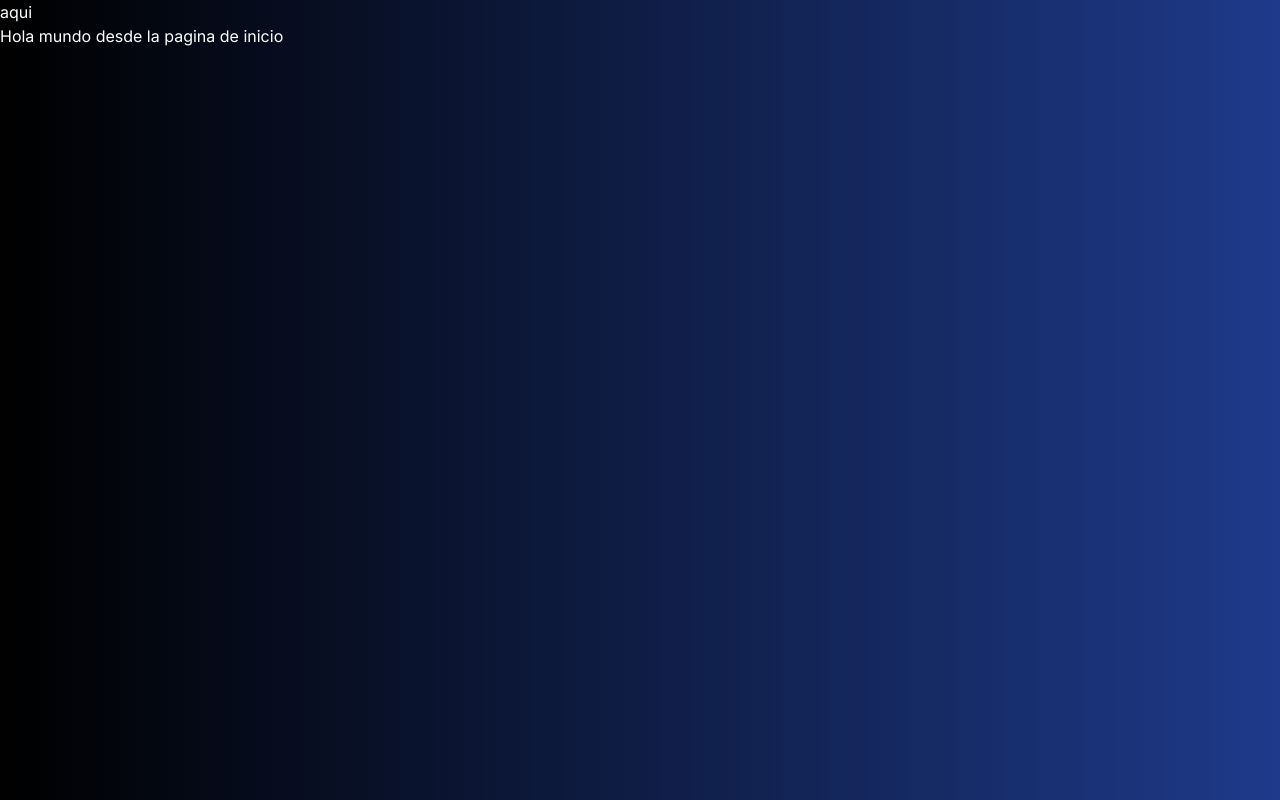
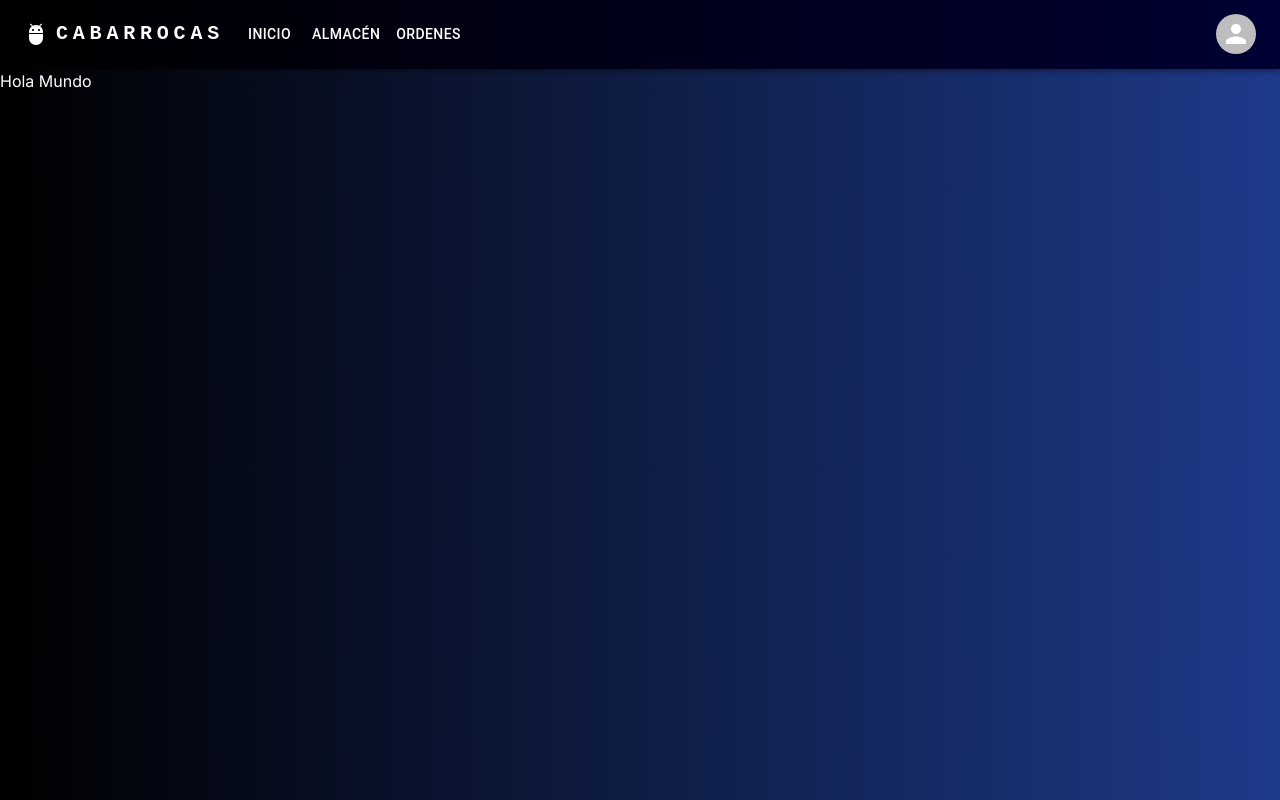
Before and after one commit to EduarMillan/cabarrocasNextTS, a Next.js app in the folder cabarrocas/: page / in a window 1280 px wide. Built offline with nearby package versions, Linux system fonts and the light colour scheme.

Commit message:
creando navegacion

```diff
--- a/cabarrocas/src/app/layout.tsx
+++ b/cabarrocas/src/app/layout.tsx
@@ -3,22 +3,25 @@
 import './globals.css';
 import { StoreProvider } from '@/redux/store/StoreProvider';
 import { Toaster } from 'react-hot-toast';
+import ResponsiveAppBar from './navbar';
 
 const inter = Inter({ subsets: ['latin'] });
 
 export const metadata: Metadata = {
 	title: 'Taller Cabarrocas',
-	description: 'Creado por Ing. Eduardo Millan N.',
+	description: 'Aplicacion para la gestion de producción del Taller Cabarrocas',
+	authors: [{ name: 'Ing. Eduardo Millán N.' }],
 };
 
 export default function RootLayout({
 	children,
-}: {
+}: Readonly<{
 	children: React.ReactNode;
-}) {
+}>) {
 	return (
 		<html lang='es'>
 			<body className={inter.className}>
+				<ResponsiveAppBar />
 				<Toaster position='bottom-right' />
 				<StoreProvider>{children}</StoreProvider>
 			</body>
--- /dev/null
+++ b/cabarrocas/src/app/navbar.tsx
@@ -0,0 +1,194 @@
+'use client';
+import * as React from 'react';
+import AppBar from '@mui/material/AppBar';
+import Box from '@mui/material/Box';
+import Toolbar from '@mui/material/Toolbar';
+import IconButton from '@mui/material/IconButton';
+import Typography from '@mui/material/Typography';
+import Menu from '@mui/material/Menu';
+import MenuIcon from '@mui/icons-material/Menu';
+import Container from '@mui/material/Container';
+import Avatar from '@mui/material/Avatar';
+import Button from '@mui/material/Button';
+import Tooltip from '@mui/material/Tooltip';
+import MenuItem from '@mui/material/MenuItem';
+import AdbIcon from '@mui/icons-material/Adb';
+import Link from 'next/link';
+
+interface Page {
+	name: string;
+	url: string;
+}
+
+const pages: Page[] = [
+	{
+		name: 'Inicio',
+		url: '/',
+	},
+	{
+		name: 'Almacén',
+		url: '/pages/materiales/dataMateriales',
+	},
+	{
+		name: 'Ordenes',
+		url: '/',
+	},
+];
+
+const settings = ['Profile', 'Account', 'Dashboard', 'Logout'];
+
+function ResponsiveAppBar() {
+	const [anchorElNav, setAnchorElNav] = React.useState<null | HTMLElement>(
+		null,
+	);
+	const [anchorElUser, setAnchorElUser] = React.useState<null | HTMLElement>(
+		null,
+	);
+
+	const handleOpenNavMenu = (event: React.MouseEvent<HTMLElement>) => {
+		setAnchorElNav(event.currentTarget);
+	};
+	const handleOpenUserMenu = (event: React.MouseEvent<HTMLElement>) => {
+		setAnchorElUser(event.currentTarget);
+	};
+
+	const handleCloseNavMenu = () => {
+		setAnchorElNav(null);
+	};
+
+	const handleCloseUserMenu = () => {
+		setAnchorElUser(null);
+	};
+
+	return (
+		<AppBar
+			position='static'
+			style={{
+				background: 'linear-gradient(to right,#000000, #000033)',
+			}}
+		>
+			<Container maxWidth='xl'>
+				<Toolbar disableGutters>
+					<AdbIcon sx={{ display: { xs: 'none', md: 'flex' }, mr: 1 }} />
+					<Link  href='/' passHref legacyBehavior>
+						<Typography
+							variant='h6'
+							noWrap
+							component='a'
+							sx={{
+								mr: 2,
+								display: { xs: 'none', md: 'flex' },
+								fontFamily: 'monospace',
+								fontWeight: 700,
+								letterSpacing: '.3rem',
+								color: 'inherit',
+								textDecoration: 'none',
+							}}
+						>
+							CABARROCAS
+						</Typography>
+					</Link>
+
+					<Box sx={{ flexGrow: 1, display: { xs: 'flex', md: 'none' } }}>
+						<IconButton
+							size='large'
+							aria-label='account of current user'
+							aria-controls='menu-appbar'
+							aria-haspopup='true'
+							onClick={handleOpenNavMenu}
+							color='inherit'
+						>
+							<MenuIcon />
+						</IconButton>
+						<Menu
+							id='menu-appbar'
+							anchorEl={anchorElNav}
+							anchorOrigin={{
+								vertical: 'bottom',
+								horizontal: 'left',
+							}}
+							keepMounted
+							transformOrigin={{
+								vertical: 'top',
+								horizontal: 'left',
+							}}
+							open={Boolean(anchorElNav)}
+							onClose={handleCloseNavMenu}
+							sx={{
+								display: { xs: 'block', md: 'none' },
+							}}
+						>
+							{pages.map(page => (
+								<MenuItem key={page.name} onClick={handleCloseNavMenu}>
+									<Typography textAlign='center'>{page.name}</Typography>
+								</MenuItem>
+							))}
+						</Menu>
+					</Box>
+					<AdbIcon sx={{ display: { xs: 'flex', md: 'none' }, mr: 1 }} />
+					<Typography
+						variant='h5'
+						noWrap
+						component='a'
+						href='#app-bar-with-responsive-menu'
+						sx={{
+							mr: 2,
+							display: { xs: 'flex', md: 'none' },
+							flexGrow: 1,
+							fontFamily: 'monospace',
+							fontWeight: 700,
+							letterSpacing: '.3rem',
+							color: 'inherit',
+							textDecoration: 'none',
+						}}
+					>
+						LOGO
+					</Typography>
+					<Box sx={{ flexGrow: 1, display: { xs: 'none', md: 'flex' } }}>
+						{pages.map(page => (
+							<Link href={page.url} key={page.name} passHref legacyBehavior>
+								<Button
+									onClick={handleCloseNavMenu}
+									sx={{ my: 2, color: 'white', display: 'block' }}
+								>
+									{page.name}
+								</Button>
+							</Link>
+						))}
+					</Box>
+
+					<Box sx={{ flexGrow: 0 }}>
+						<Tooltip title='Open settings'>
+							<IconButton onClick={handleOpenUserMenu} sx={{ p: 0 }}>
+								<Avatar alt='Remy Sharp' src='' />
+							</IconButton>
+						</Tooltip>
+						<Menu
+							sx={{ mt: '45px' }}
+							id='menu-appbar'
+							anchorEl={anchorElUser}
+							anchorOrigin={{
+								vertical: 'top',
+								horizontal: 'right',
+							}}
+							keepMounted
+							transformOrigin={{
+								vertical: 'top',
+								horizontal: 'right',
+							}}
+							open={Boolean(anchorElUser)}
+							onClose={handleCloseUserMenu}
+						>
+							{settings.map(setting => (
+								<MenuItem key={setting} onClick={handleCloseUserMenu}>
+									<Typography textAlign='center'>{setting}</Typography>
+								</MenuItem>
+							))}
+						</Menu>
+					</Box>
+				</Toolbar>
+			</Container>
+		</AppBar>
+	);
+}
+export default ResponsiveAppBar;
--- a/cabarrocas/src/app/page.tsx
+++ b/cabarrocas/src/app/page.tsx
@@ -1,10 +1,7 @@
 import React from 'react';
 
-export default function Home() {
-	return (
-		<>
-			<nav> aqui</nav>
-			<h1>Hola mundo desde la pagina de inicio</h1>
-		</>
-	);
+function page() {
+	return <div>Hola Mundo</div>;
 }
+
+export default page;
--- a/cabarrocas/src/app/pages/materiales/dataMateriales/page.tsx
+++ b/cabarrocas/src/app/pages/materiales/dataMateriales/page.tsx
@@ -23,7 +23,6 @@
 import PrimaryButton from '@/components/utils/PrimaryButton';
 import FormMateriales from '../formMateriales/page';
 import AddIcon from '@mui/icons-material/Add';
-
 
 /**
  * Renders the "Materiales" component.
@@ -132,10 +131,6 @@
 			name: 'longitud_largo',
 			label: 'Largo (m)',
 		},
-		// {
-		// 	name: 'calidad_material',
-		// 	label: 'Calidad',
-		// },
 		{
 			name: 'costo_total',
 			label: 'Costo Total',
@@ -154,7 +149,7 @@
 
 			options: {
 				filter: false,
-				customHeadRender: (columnMeta: any) => (
+				customHeadRender: (columnMeta: { index: React.Key }) => (
 					<th key={columnMeta.index} className='bg-teal-800 border-b'>
 						{columnMeta.index === columns.length - 1 ? (
 							<Tooltip title='Insertar Material' arrow>
```
